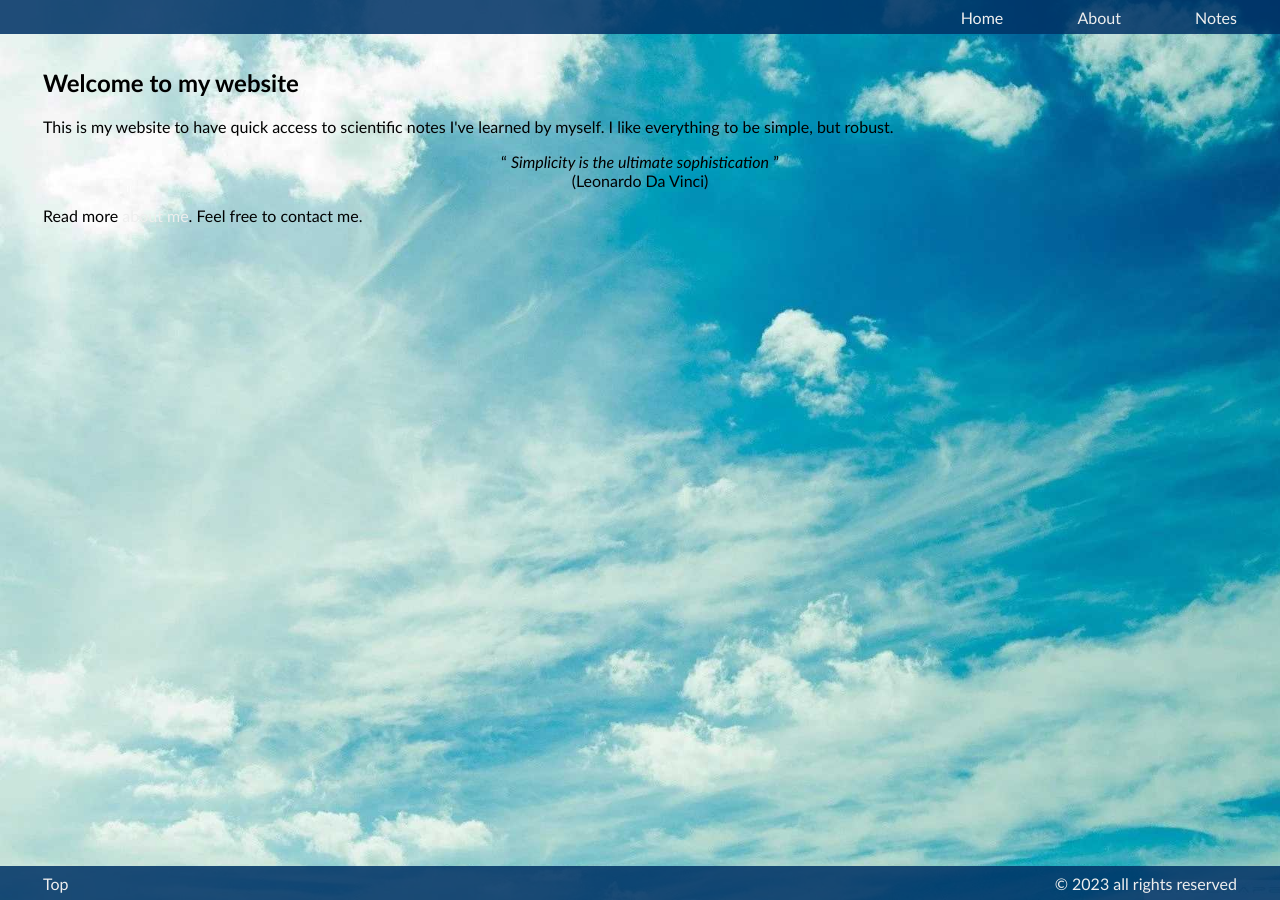
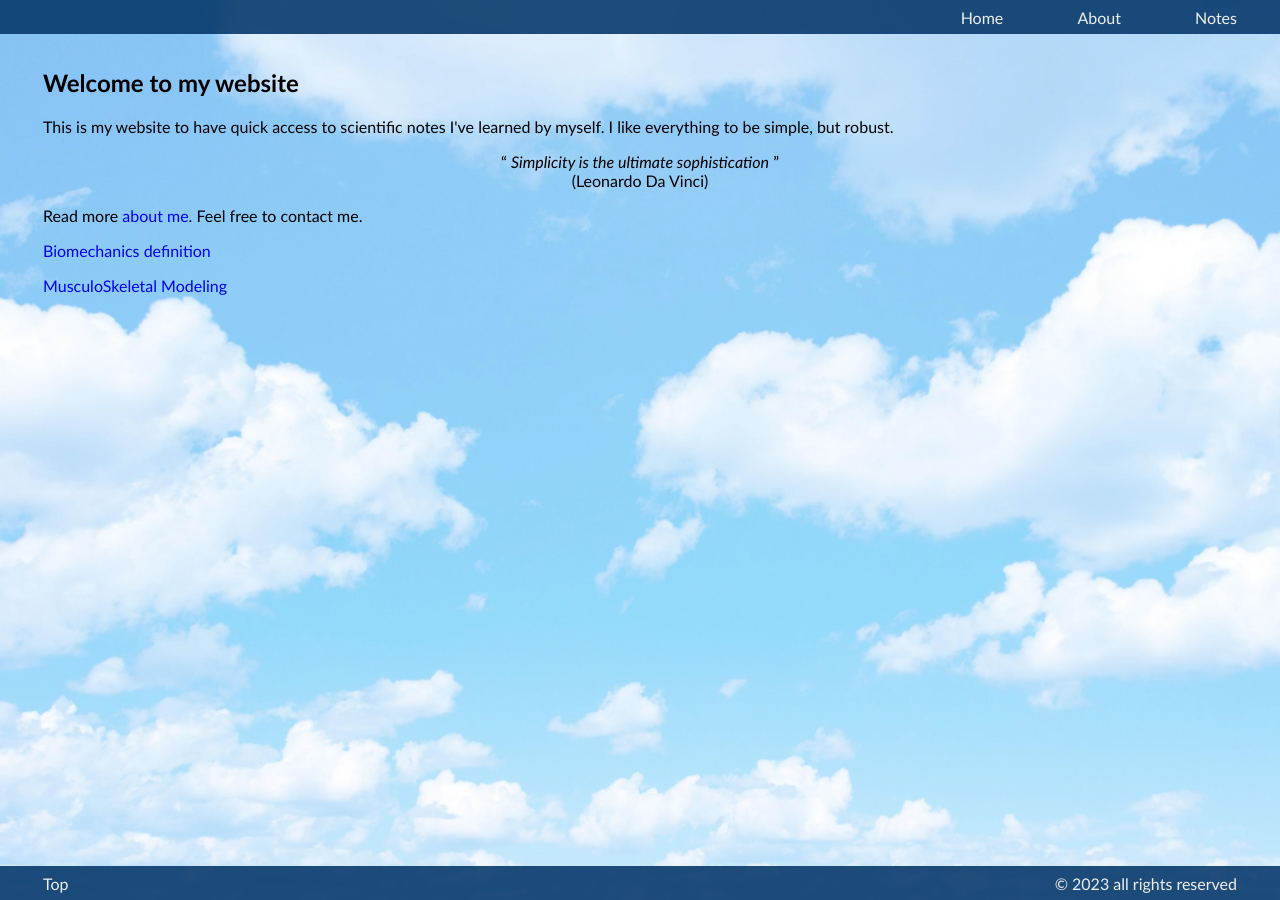
Before and after one commit to mrrezaie/mrrezaie.github.io, a Jekyll site: the page built from index.html, in a window 1280 px wide. Built offline with Jekyll 4.4.1, drawn with Linux system fonts in a browser that asks for light colours.

Commit message:
upd background

```diff
--- a/_layouts/default.html
+++ b/_layouts/default.html
@@ -20,7 +20,9 @@
 /*					font-size:50%;*/
 					overflow: auto;
 					padding: 40px 35px 40px 35px;
-					background-image: url('../about/files/background.jpg');
+					background-image: linear-gradient(#ffffff77, #ffffff77), url('../about/files/background.jpg');
+/*					background-color: rgba(255, 255, 255, 0.1);*/
+/*					background-blend-mode: lighten;*/
 					background-repeat: no-repeat;
 					background-attachment: fixed;
 					background-size: cover;
@@ -58,11 +60,15 @@
 				.left {float:left;}
 				.right{float:right;}
 
-				a {text-decoration: none; color: #eeeeee;}
-				a:hover {text-decoration: underline;}
+				a {text-decoration: none; color: #0000ee;}
+				a:hover {
+					text-decoration: underline;
+					font-weight:bold;
+					color: #0000ff;}
 
 				#a {
 					text-decoration: none;
+					color: #eeeeee;
 
 				}
 				#a:hover {
@@ -92,6 +98,12 @@
 
 			<div>
 				{{ content }}
+
+				<p></p>
+				<p> <a href="biomechanics.html">Biomechanics definition</a> </p>
+				<p> <a href="musculoskeletalModeling.html">MusculoSkeletal Modeling</a> </p>
+
+
 			</div>
 
 
--- a/cv.html
+++ b/cv.html
@@ -13,7 +13,7 @@
 					columns: 2;
 					list-style-position: inside;}
 				a {text-decoration: none; color: #0000ee;}
-				a:hover {text-decoration: underline;}
+				a:hover {text-decoration:underline; font-weight:bold; color:#0000ff;}
 			</style>
 		</head>
 		<body>
```
Also changed, not shown: about/files/background.jpg, about/files/background1.jpg (added).
